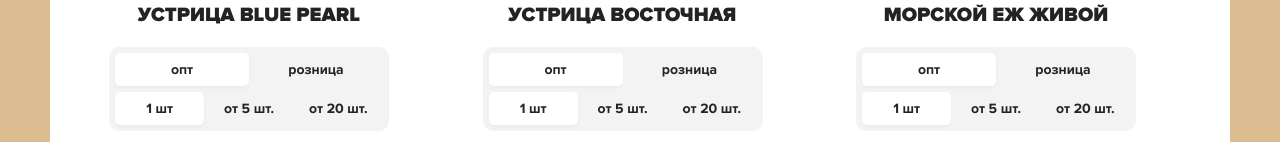
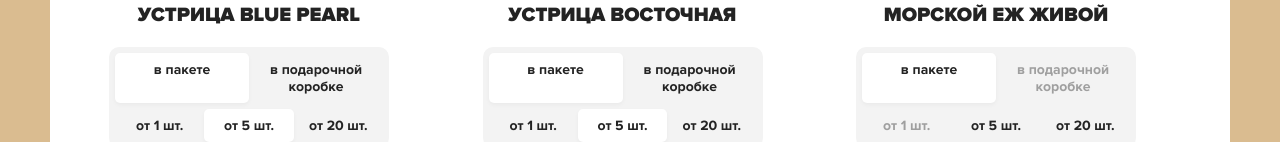
Before and after one commit to evgeniya-burlachenko/project_oystres, a React (Create React App) app: page / in a window 1280 px wide. Shown: the part 661-803 px from the top of the page. Built offline with nearby package versions, Linux system fonts and the light colour scheme.

Commit message:
создала компонент товара, загрузила из фейковой БД ассортимент, активны кнопки выборки характеристик товара

```diff
--- a/public/db.json
+++ b/public/db.json
@@ -2,7 +2,7 @@
   "oysters": [
     {
       "id": 0,
-      "imageUrl": "https://kartinkinaden.ru/uploads/posts/2015-10/1445430381_57.jpg",
+      "imageURL": "https://kartinkinaden.ru/uploads/posts/2015-10/1445430381_57.jpg",
       "name": "УСТРИЦА BLUE PEARL",
       "types": [0, 1],
       "sizes": [1, 5, 20],
@@ -12,9 +12,9 @@
     },
     {
       "id": 1,
-      "imageUrl": "https://kartinkinaden.ru/uploads/posts/2015-10/1445430381_57.jpg",
+      "imageURL": "https://kartinkinaden.ru/uploads/posts/2015-10/1445430381_57.jpg",
       "name": "УСТРИЦА ВОСТОЧНАЯ",
-      "types": [0],
+      "types": [0,1],
       "sizes": [1, 5, 20],
       "price": 245,
       "category": 1,
@@ -22,19 +22,19 @@
     },
     {
       "id": 2,
-      "imageUrl": "https://kartinkinaden.ru/uploads/posts/2015-10/1445430381_57.jpg",
+      "imageURL": "https://kartinkinaden.ru/uploads/posts/2015-10/1445430381_57.jpg",
       "name": "МОРСКОЙ ЕЖ ЖИВОЙ",
       "types": [0],
-      "sizes": [1, 5, 20],
+      "sizes": [5, 20],
       "price": 295,
       "category": 1,
       "rating": 4
     },
     {
       "id": 3,
-      "imageUrl": "https://kartinkinaden.ru/uploads/posts/2015-10/1445430381_57.jpg",
+      "imageURL": "https://kartinkinaden.ru/uploads/posts/2015-10/1445430381_57.jpg",
       "name": "УСТРИЦА РОЗОВАЯ",
-      "types": [1],
+      "types": [0,1],
       "sizes": [1, 5, 20],
       "price": 275,
       "category": 2,
@@ -42,9 +42,9 @@
     },
     {
       "id": 4,
-      "imageUrl": "https://kartinkinaden.ru/uploads/posts/2015-10/1445430381_57.jpg",
+      "imageURL": "https://kartinkinaden.ru/uploads/posts/2015-10/1445430381_57.jpg",
       "name": "УСТРИЦА КРУАЗЕ",
-      "types": [0, 1],
+      "types": [1],
       "sizes": [1, 5, 20],
       "price": 415,
       "category": 3,
@@ -52,17 +52,17 @@
     },
     {
       "id": 5,
-      "imageUrl": "https://kartinkinaden.ru/uploads/posts/2015-10/1445430381_57.jpg",
+      "imageURL": "https://kartinkinaden.ru/uploads/posts/2015-10/1445430381_57.jpg",
       "name": "УСТРИЦА ОСАКА ЯПОНИЯ",
-      "types": [0],
+      "types": [0,1],
       "sizes": [1, 5, 20],
-      "price": 580,
+      "price": 280,
       "category": 2,
       "rating": 2
     },
     {
       "id": 6,
-      "imageUrl": "hhttps://kartinkinaden.ru/uploads/posts/2015-10/1445430381_57.jpg",
+      "imageURL": "https://kartinkinaden.ru/uploads/posts/2015-10/1445430381_57.jpg",
       "name": "УСТРИЦА ХАСАНСКАЯ",
       "types": [0, 1],
       "sizes": [1, 5, 20],
@@ -72,30 +72,30 @@
     },
     {
       "id": 7,
-      "imageUrl": "https://kartinkinaden.ru/uploads/posts/2015-10/1445430381_57.jpg",
+      "imageURL": "https://kartinkinaden.ru/uploads/posts/2015-10/1445430381_57.jpg",
       "name": "УСТРИЦА ОСАКА ЯПОНИЯ",
-      "types": [0, 1],
+      "types": [1],
       "sizes": [1, 5, 20],
-      "price": 350,
+      "price": 450,
       "category": 4,
       "rating": 10
     },
     {
       "id": 8,
-      "imageUrl": "https://kartinkinaden.ru/uploads/posts/2015-10/1445430381_57.jpg",
+      "imageURL": "https://kartinkinaden.ru/uploads/posts/2015-10/1445430381_57.jpg",
       "name": "МОРСКОЙ ГРЕБЕШОК",
-      "types": [0, 1],
-      "sizes": [1, 5, 20],
+      "types": [0],
+      "sizes": [ 5, 20],
       "price": 385,
       "category": 5,
       "rating": 10
     },
     {
       "id": 9,
-      "imageUrl": "https://kartinkinaden.ru/uploads/posts/2015-10/1445430381_57.jpg",
+      "imageURL": "https://kartinkinaden.ru/uploads/posts/2015-10/1445430381_57.jpg",
       "name": "ВОНГОЛЕ ЖИВЫЕ",
-      "types": [0, 1],
-      "sizes": [1, 5, 20],
+      "types": [0],
+      "sizes": [5, 20],
       "price": 285,
       "category": 5,
       "rating": 7
--- a/src/components/Categories.jsx
+++ b/src/components/Categories.jsx
@@ -40,7 +40,7 @@ function Categories({ items }) {
     const onSelectItem = (index) => {
         setActiveItem(index);
 
-    }
+    };
     return (
         <div>
             <div className="categories">
--- a/src/components/OystersBlock.jsx
+++ b/src/components/OystersBlock.jsx
@@ -1,27 +1,57 @@
 import React from "react";
+import classNames from 'classnames';
 
-function OystersBlock({name}) {
+function OystersBlock({name, imageURL,price,types,sizes}) {
+    const availableTypes = ['в пакете','в подарочной коробке'];
+    const availableSizes = [1 , 5, 20];
+    const [activeType, setActiveType] = React.useState(types[0]);
+    const [activeSize, setActiveSize] = React.useState(sizes[0]);
+
+    const onSelectType = (index) => {
+        setActiveType(index);
+
+    };
+
+    const onSelectSize = (index) => {
+        setActiveSize(index);
+
+    };
     return (
     <div className="pizza-block">
         <img
             className="pizza-block__image"
-            src="https://kartinkinaden.ru/uploads/posts/2015-10/1445430381_57.jpg"
-            alt="Pizza"
+            src={imageURL}
+            alt="Oysters"
         />
         <h4 className="pizza-block__title">{name}</h4>
         <div className="pizza-block__selector">
             <ul>
-                <li className="active">опт</li>
-                <li>розница</li>
+                {availableTypes.map((type,index) =>
+                    <li
+                        key={type}
+                        onClick={()=>onSelectType(index)}
+                        className={classNames({
+                            active: activeType === index,
+                            disabled: !types.includes(index),
+                        }) }>
+                        {type}
+                    </li>)}
             </ul>
             <ul>
-                <li className="active">1 шт</li>
-                <li>от 5 шт.</li>
-                <li>от 20 шт.</li>
+                {availableSizes.map((size,index) =>
+                    <li
+                        key={size}
+                        onClick={()=>onSelectSize(index)}
+                        className={classNames({
+                            active: activeSize === index,
+                            disabled: !sizes.includes(size),
+                        }) }>
+                        от {size} шт.
+                    </li>)}
             </ul>
         </div>
         <div className="pizza-block__bottom">
-            <div className="pizza-block__price">от 250 ₽</div>
+            <div className="pizza-block__price">от {price} ₽</div>
             <div className="button button--outline button--add">
                 <svg
                     width="12"
--- a/src/index.js
+++ b/src/index.js
@@ -8,10 +8,10 @@ import App from './App';
 
 
 ReactDOM.render(
-  <React.StrictMode>
+
       <Router>
           <App/>
-      </Router>
-    </React.StrictMode>,
+      </Router>,
+
   document.getElementById('root')
 );
--- a/src/pages/Home.jsx
+++ b/src/pages/Home.jsx
@@ -14,7 +14,8 @@ return(
         <div className="content__items">
 
                 {items.map((obj) => (
-                    <OystersBlock key={obj.id} name={obj.name}/>
+                    <OystersBlock key={obj.id}
+                        {...obj}/>
                     )
             ) }
 
--- a/src/scss/components/_pizza-block.scss
+++ b/src/scss/components/_pizza-block.scss
@@ -48,6 +48,10 @@
           border-radius: 5px;
           cursor: auto;
         }
+        &.disabled {
+          opacity: 0.4;
+          pointer-events: none;
+        }
       }
     }
   }
```
